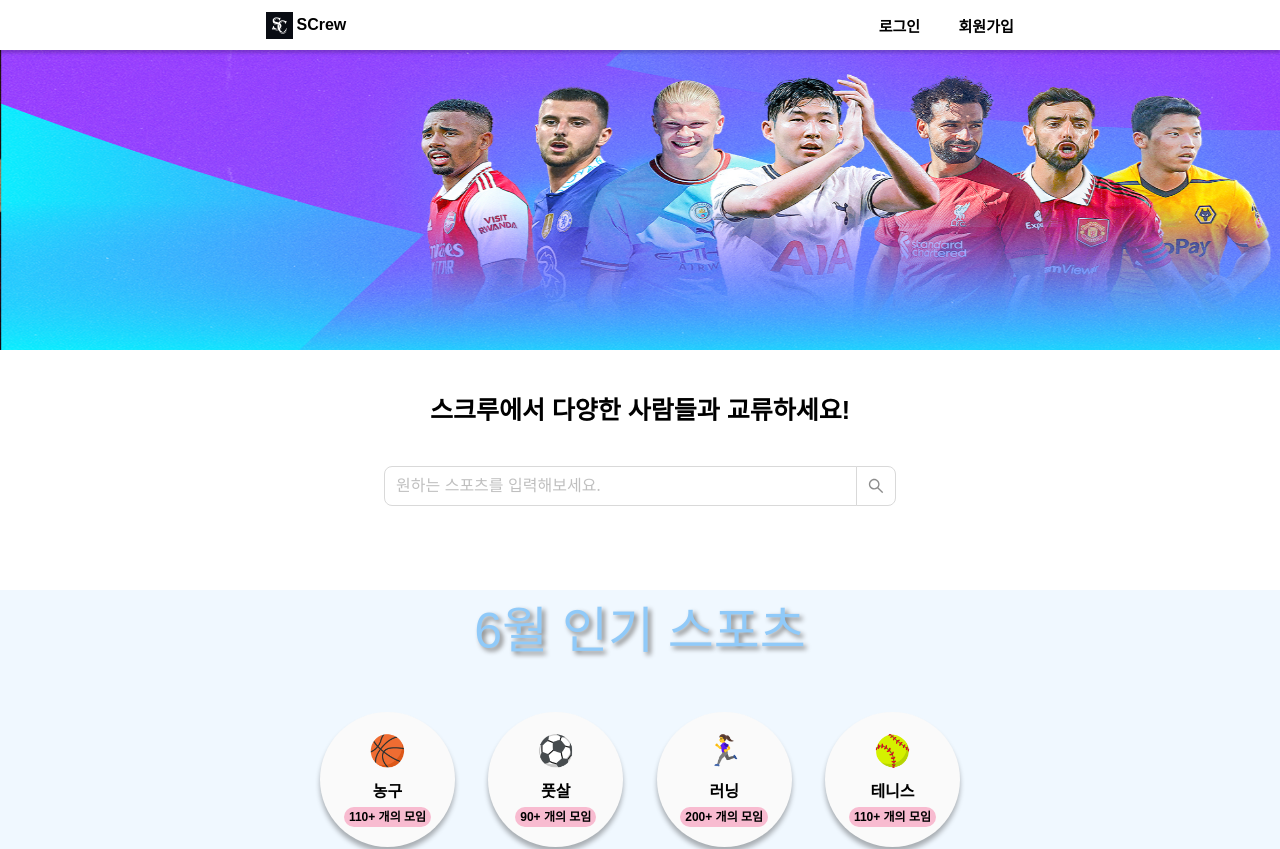
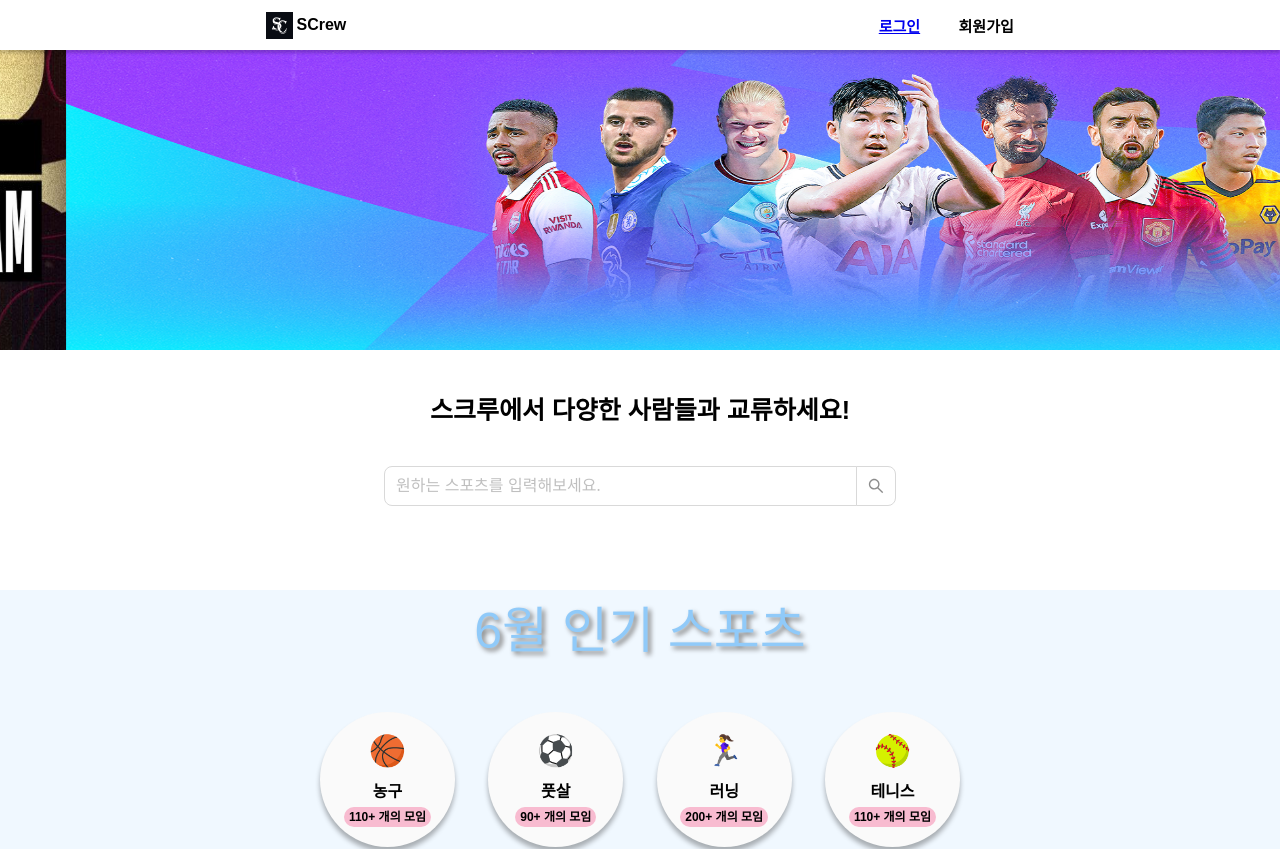
Before and after one commit to DongDuck-offical/Screw, a React (Create React App) app: page / in a window 1280 px wide. Shown: the top 849 px of the page. Built offline with nearby package versions, Linux system fonts and the light colour scheme; a web font is replaced by a local one.

Commit message:
add: 카카오로그인

```diff
--- a/package.json
+++ b/package.json
@@ -3,10 +3,12 @@
   "version": "0.1.0",
   "private": true,
   "dependencies": {
+    "@reduxjs/toolkit": "^1.9.5",
     "@testing-library/jest-dom": "^5.16.5",
     "@testing-library/react": "^13.4.0",
     "@testing-library/user-event": "^13.5.0",
     "antd": "^5.6.1",
+    "axios": "^1.4.0",
     "react": "^18.2.0",
     "react-dom": "^18.2.0",
     "react-router-dom": "^6.13.0",
--- a/src/Router.js
+++ b/src/Router.js
@@ -2,6 +2,7 @@ import { createBrowserRouter } from 'react-router-dom';
 
 import App from './App';
 import Main from './pages/main';
+import KaKaoLogin from './pages/kakaologin';
 import SignUp from './pages/signUp';
 import NotFound from './pages/ErrorPage/NotFound';
 
@@ -16,6 +17,10 @@ const Router = createBrowserRouter([
         errorElement: <NotFound />,
       },
       {
+        path: '/kakaologin',
+        element: <KaKaoLogin />,
+      },
+      {
         path: '/signup',
         element: <SignUp />,
       },
--- a/src/components/TopMenu.js
+++ b/src/components/TopMenu.js
@@ -3,6 +3,8 @@ import Logo from 'assets/img/logo.jpg';
 import { styled } from 'styled-components';
 
 export default function Topmenu() {
+  const REST_API_KEY = 'c4957dae238f06a38023a0dc6d8a3470';
+  const REDIRECT_URI = 'http://localhost:3000/kakaologin';
   return (
     <Content>
       <SLink to={'/'}>
@@ -10,7 +12,11 @@ export default function Topmenu() {
         SCrew
       </SLink>
       <UserBox>
-        <div>로그인</div>
+        <a
+          href={`https://kauth.kakao.com/oauth/authorize?response_type=code&client_id=${REST_API_KEY}&redirect_uri=${REDIRECT_URI}`}
+        >
+          로그인
+        </a>
         <div>회원가입</div>
       </UserBox>
     </Content>
--- /dev/null
+++ b/src/pages/kakaologin.js
@@ -0,0 +1,35 @@
+import styled from 'styled-components';
+import { useEffect } from 'react';
+import { LoadingOutlined } from '@ant-design/icons';
+import { Spin } from 'antd';
+import axios from 'axios';
+
+const antIcon = (
+  <LoadingOutlined
+    style={{
+      fontSize: 100,
+    }}
+    spin
+  />
+);
+
+export default function KakaoLogin() {
+  const code = new URL(document.location.toString()).searchParams.get('code');
+  useEffect(() => {
+    console.log(code);
+  }, [code]);
+
+  return (
+    <Container>
+      <Spin indicator={antIcon} />
+    </Container>
+  );
+}
+
+const Container = styled.div`
+  display: flex;
+  align-items: center;
+  justify-content: center;
+  width: 100vw;
+  height: 100vh;
+`;
--- a/src/pages/main.js
+++ b/src/pages/main.js
@@ -156,7 +156,7 @@ const SportBox = styled.div`
 `;
 
 const RecommendBox = styled.div`
-  width: 50%;
+  width: 900px;
   min-width: 420px;
   margin-top: 70px;
   display: flex;
```
Also changed, not shown: 1 other file (tests, documents, lock files or other folders).
